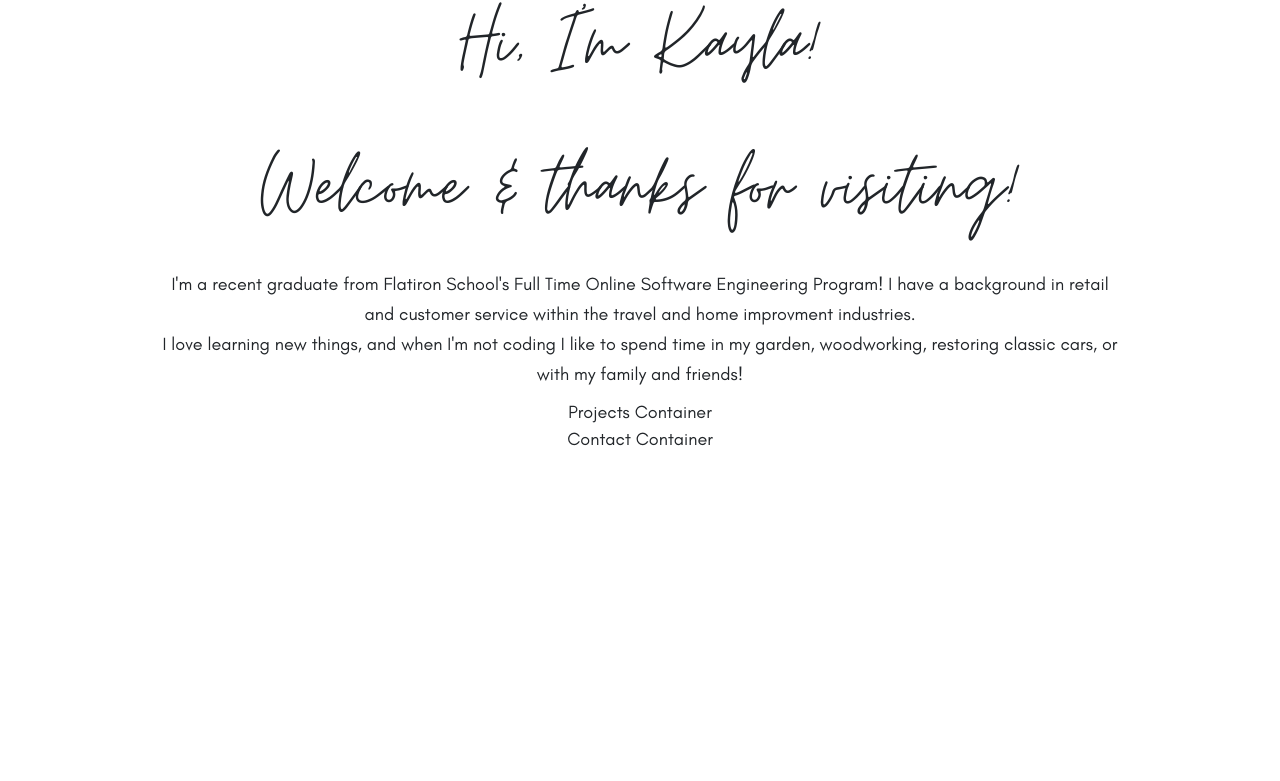
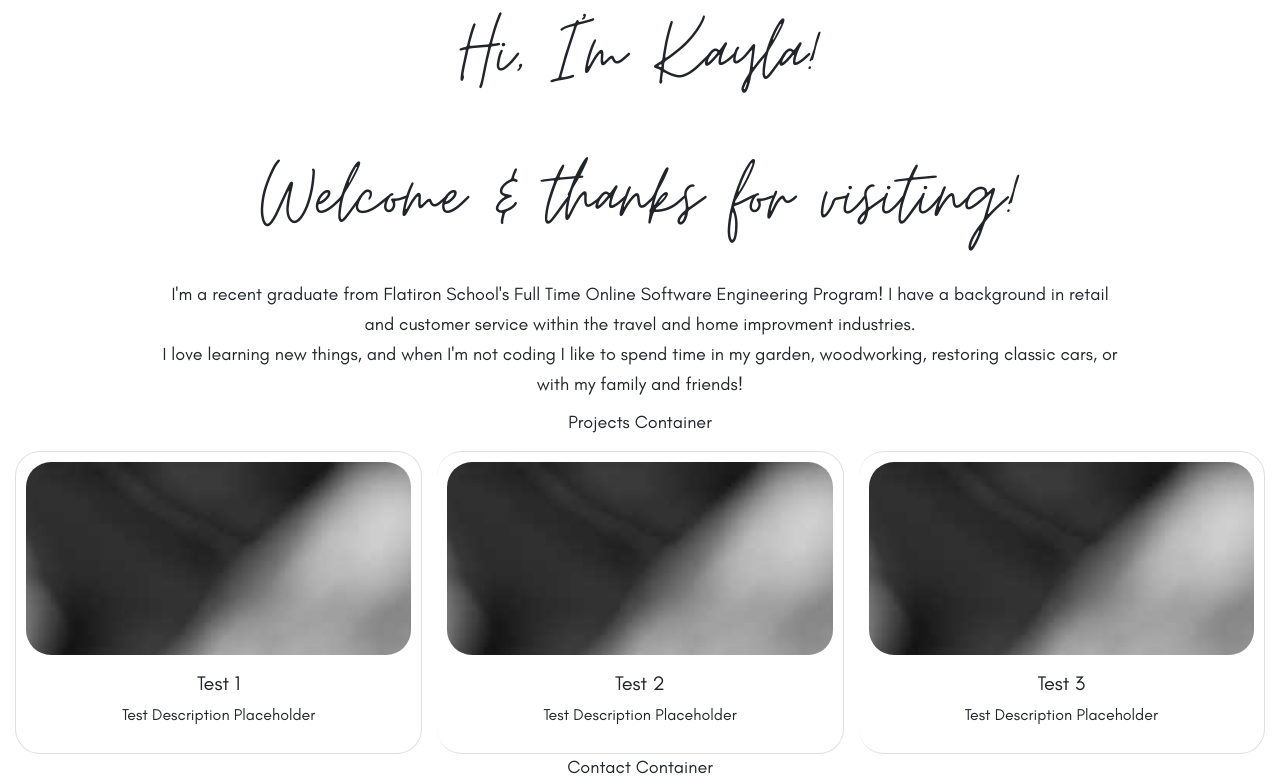
Before and after one commit to HeartyRhombus/HeartyRhombus.github.io, a React (Create React App) app: page / in a window 1280 px wide. Shown: the part 409-1190 px from the top of the page. Before the commit the page ends 862 px from the top, so only its background shows below. Built offline with nearby package versions, Linux system fonts and the light colour scheme.

Commit message:
stub out initial project cards & styling

```diff
--- a/src/App.css
+++ b/src/App.css
@@ -18,6 +18,8 @@
   position: sticky;
   top: 0;
   z-index: 1;
+  background-color: rgb(255,255,255,.5);
+  padding: 5px;
 }
 
 a.nav-link {
@@ -42,3 +44,22 @@ a.nav-link {
   line-height: 30px;
   margin: 10px;
 }
+
+.card {
+  border-radius: 25px !important;
+  height: auto;
+  padding: 10px;
+  margin: 15px;
+}
+
+.card-img-top {
+  border-radius: 25px !important;
+  border-top-left-radius: 25%;
+}
+
+.card-body {
+ display: flex;
+ flex-direction: column;
+ justify-content: space-between;
+ font-size: medium;
+}
--- a/src/components/ProjectComponent.js
+++ b/src/components/ProjectComponent.js
@@ -1,10 +1,36 @@
 import React, { Component } from 'react';
+import { Card, CardGroup } from 'react-bootstrap';
+import placeholder from '../images/abstract-q-g-250-125-2.jpg'
 
 class ProjectComponent extends Component {
     render() {
         return (
             <div>
-                Project Component
+                <CardGroup>
+                    <Card>
+                        <Card.Img variant="top" src={placeholder} />
+                        <Card.Body>
+                            <Card.Title> Test 1 </Card.Title>
+                            <Card.Text> Test Description Placeholder </Card.Text>
+                        </Card.Body>
+                    </Card>
+
+                    <Card>
+                        <Card.Img variant="top" src={placeholder} />
+                        <Card.Body>
+                            <Card.Title> Test 2 </Card.Title>
+                            <Card.Text> Test Description Placeholder </Card.Text>
+                        </Card.Body>
+
+                    </Card>
+                    <Card>
+                        <Card.Img variant="top" src={placeholder} />
+                        <Card.Body>
+                            <Card.Title> Test 3 </Card.Title>
+                            <Card.Text> Test Description Placeholder </Card.Text>
+                        </Card.Body>
+                    </Card>
+                </CardGroup>
             </div>
         );
     }
--- a/src/containers/ProjectsContainer.js
+++ b/src/containers/ProjectsContainer.js
@@ -1,10 +1,12 @@
 import React, { Component } from 'react';
+import ProjectComponent from '../components/ProjectComponent';
 
 class ProjectsContainer extends Component {
     render() {
         return (
             <div>
                 Projects Container
+                <ProjectComponent />
             </div>
         );
     }
```
